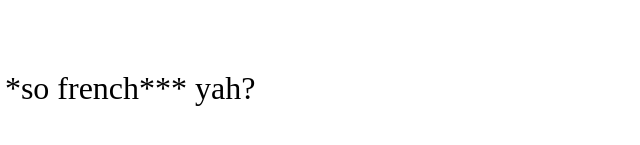
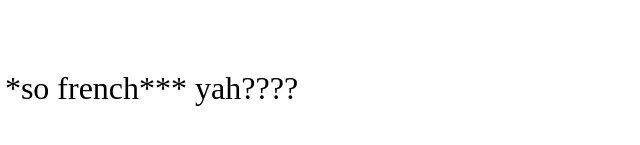
Before and after one commit to alexknoepffler/alexknoepffler.github.io, a plain HTML site: page index.html in a window 1280 px wide. Shown: the part 243-388 px from the top of the page, 283-923 px from the left. Drawn offline with Linux system fonts and the light colour scheme.

Commit message:
Update index.html

```diff
--- a/index.html
+++ b/index.html
@@ -4,4 +4,4 @@
 <p>I'm gonna write this new paragraph. I like insense. incents. <b href= "http://www.youtube.com" > here is youtube yah? </b></p>
 <p>**** Cool Stuff ****</p>
 <a href->"http://www.vimeo.com/" this is a link, yo </a>
-<p>Here is an imáge line *so french*** yah? <img src= "file:///Users/alejandroknoepffler/Desktop/IMG_6844.jpg </p>
+<p>Here is an imáge line *so french*** yah???? <img src= "file:///Users/alejandroknoepffler/Desktop/IMG_6844.jpg </p>
```
